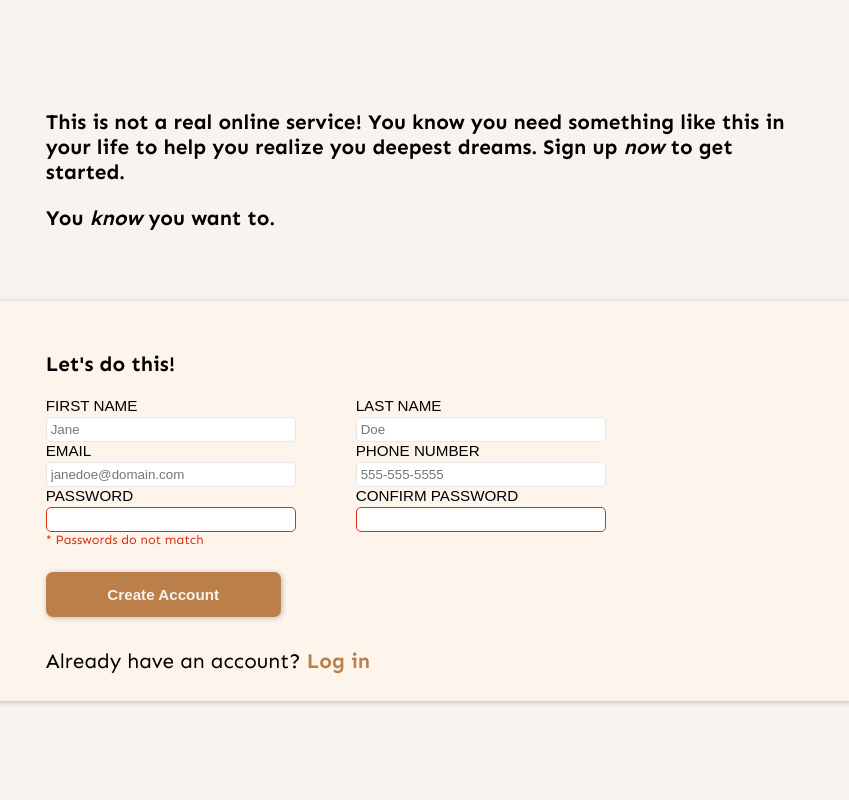
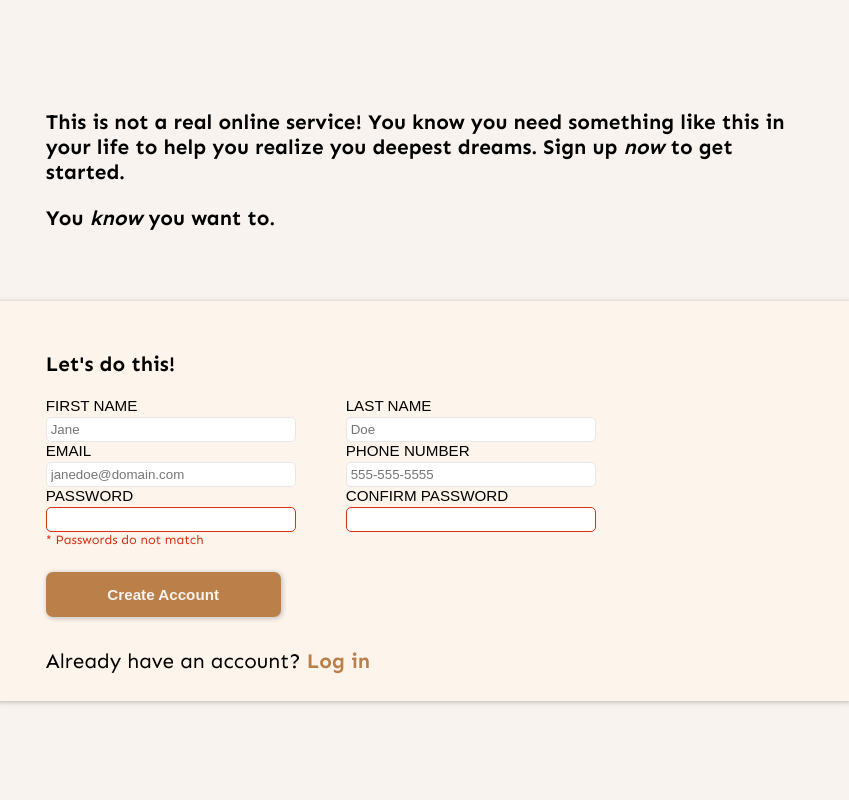
Before and after one commit to ajwjung/sign-up-form, a plain HTML site: page index.html in a window 1280 px wide. Shown: the full height of the page, 431-1280 px from the left. Drawn offline with Linux system fonts and the light colour scheme; a web font is replaced by a local one.

Commit message:
style: remove form height and width

```diff
--- a/styles/style.css
+++ b/styles/style.css
@@ -22,11 +22,6 @@ body {
     margin: 0 auto;
     font-family: var(--primary-font);
     font-size: var(--big-font);
-}
-
-form {
-    height: 300px;
-    width: 600px;
 }
 
 a {
```
